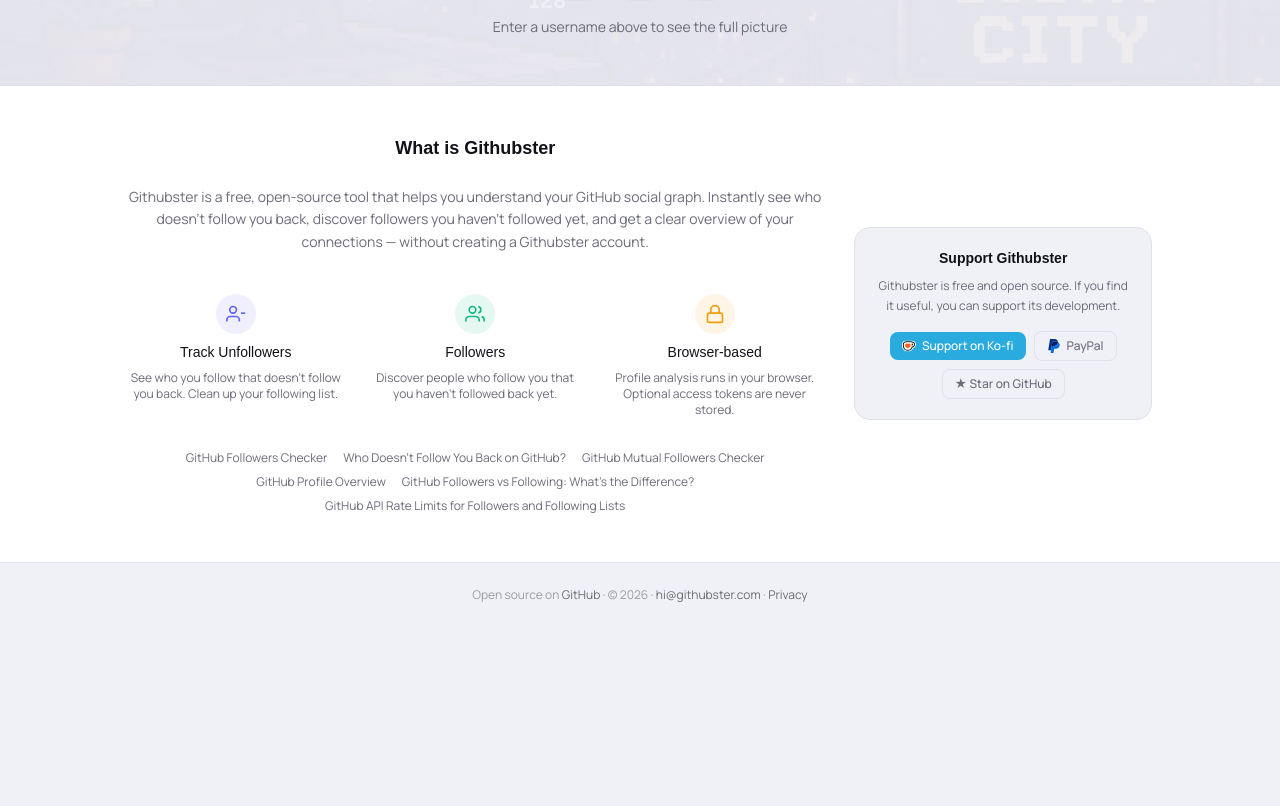
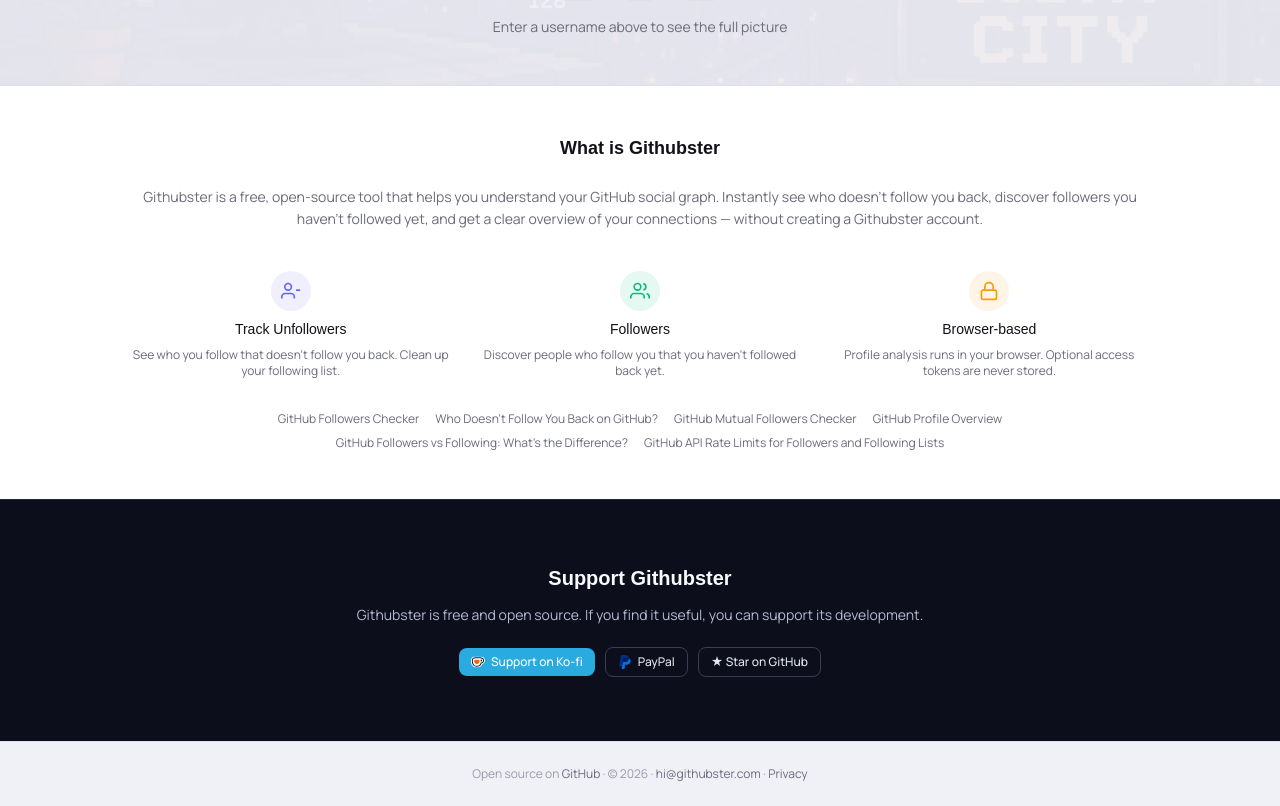
Before and after one commit to madeburo/githubster, a Next.js app: page / in a window 1280 px wide. Shown: the part 604-1410 px from the top of the page. Before the commit the page ends 1231 px from the top, so only its background shows below. Built offline with nearby package versions, Linux system fonts and the light colour scheme; no server answers; a web font is replaced by a local one.

Commit message:
chore: minor ui improvements

```diff
--- a/src/app/page.tsx
+++ b/src/app/page.tsx
@@ -474,8 +474,7 @@
         className="border-t px-4 py-12"
         style={{ borderColor: "var(--border)", background: "var(--bg-card)" }}
       >
-        <div className="mx-auto grid max-w-5xl gap-8 lg:grid-cols-[minmax(0,7fr)_minmax(0,3fr)] lg:items-center">
-          <div className="space-y-6 text-center">
+        <div className="mx-auto max-w-5xl space-y-6 text-center">
             <h2 className="text-lg font-semibold" style={{ color: "var(--text)" }}>
               {t.seo.title}
             </h2>
@@ -527,7 +526,11 @@
                 );
               })}
             </nav>
-          </div>
+        </div>
+      </section>
+
+      <section className="border-t px-4 py-14 sm:py-16" style={{ borderColor: "#25283d", background: "#0d0e1b" }}>
+        <div className="mx-auto max-w-5xl">
           <ProjectSupport />
         </div>
       </section>
--- a/src/components/kofi-widget.tsx
+++ b/src/components/kofi-widget.tsx
@@ -18,7 +18,7 @@
       onLoad={() => {
         window.kofiWidgetOverlay?.draw("githubster", {
           type: "floating-chat",
-          "floating-chat.donateButton.text": "Support me",
+          "floating-chat.donateButton.text": "Support",
           "floating-chat.donateButton.background-color": "#00b9fe",
           "floating-chat.donateButton.text-color": "#fff",
         });
--- a/src/components/project-support.tsx
+++ b/src/components/project-support.tsx
@@ -8,17 +8,16 @@
   return (
     <section
       id="support"
-      className="rounded-2xl border p-5 text-center"
-      style={{ borderColor: "var(--border)", background: "var(--bg)" }}
+      className="text-center"
       aria-label="Support Githubster"
     >
-      <h2 className="text-sm font-semibold" style={{ color: "var(--text)" }}>
+      <h2 className="text-xl font-semibold" style={{ color: "#f8fafc" }}>
         Support Githubster
       </h2>
-      <p className="mt-2 text-xs leading-relaxed" style={{ color: "var(--text-muted)" }}>
+      <p className="mx-auto mt-3 max-w-xl text-sm leading-relaxed" style={{ color: "#b6bad0" }}>
         Githubster is free and open source. If you find it useful, you can support its development.
       </p>
-      <div className="mt-4 flex flex-wrap items-center justify-center gap-2">
+      <div className="mt-5 flex flex-wrap items-center justify-center gap-2.5">
         <a
           href={KOFI_URL}
           target="_blank"
@@ -33,8 +32,8 @@
           href={PAYPAL_URL}
           target="_blank"
           rel="noopener noreferrer"
-          className="flex items-center gap-1.5 rounded-lg border px-3 py-1.5 text-xs font-medium transition-colors hover:bg-black/5 dark:hover:bg-white/5"
-          style={{ borderColor: "var(--border)", color: "var(--text-muted)" }}
+          className="flex items-center gap-1.5 rounded-lg border px-3 py-1.5 text-xs font-medium transition-colors hover:bg-white/10"
+          style={{ borderColor: "#3a3d55", color: "#e2e8f0" }}
         >
           <Image src="/paypal.svg" alt="" width={15} height={15} className="h-3.5 w-3.5" />
           PayPal
@@ -43,8 +42,8 @@
           href={GITHUB_URL}
           target="_blank"
           rel="noopener noreferrer"
-          className="rounded-lg border px-3 py-1.5 text-xs font-medium transition-colors hover:bg-black/5 dark:hover:bg-white/5"
-          style={{ borderColor: "var(--border)", color: "var(--text-muted)" }}
+          className="rounded-lg border px-3 py-1.5 text-xs font-medium transition-colors hover:bg-white/10"
+          style={{ borderColor: "#3a3d55", color: "#e2e8f0" }}
         >
           ★ Star on GitHub
         </a>
```
